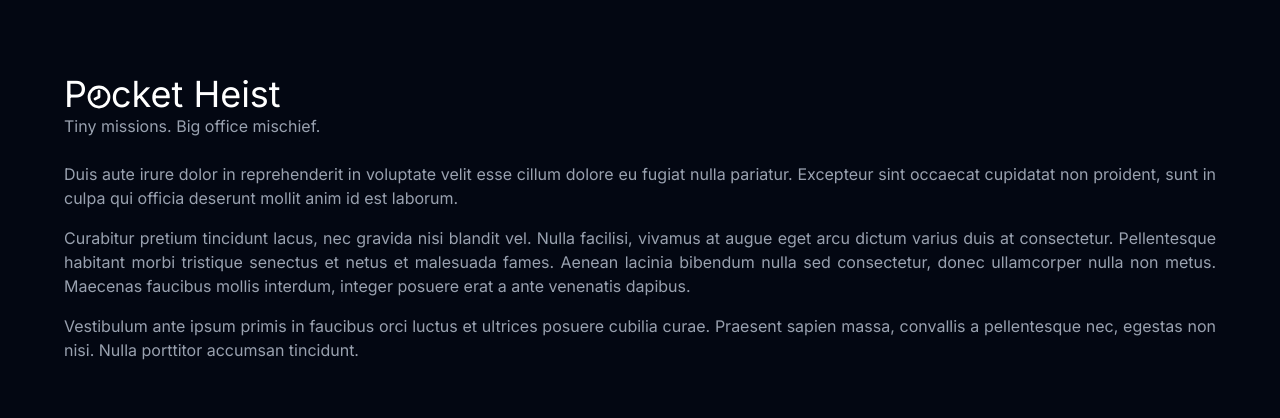
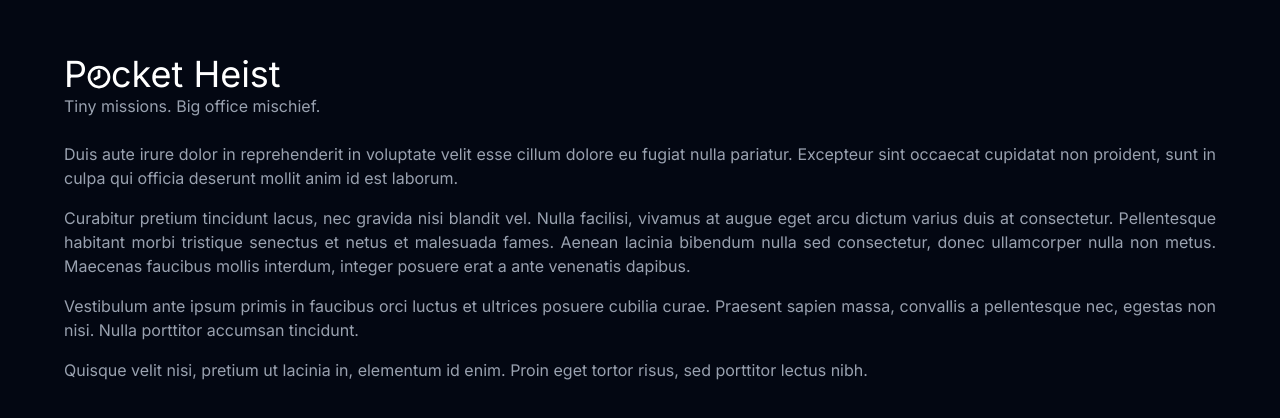
Before and after one commit to Beni-Alvarez/pocket-heist, a Next.js app: page / in a window 1280 px wide. Shown: the part 182-600 px from the top of the page. Built offline with nearby package versions, Linux system fonts and the light colour scheme.

Commit message:
Add another dummy paragraph to the splash page
Co-Authored-By: Claude Sonnet 5.5 <noreply@anthropic.com>

```diff
--- a/app/(public)/page.tsx
+++ b/app/(public)/page.tsx
@@ -28,6 +28,10 @@ export default function Home() {
           cubilia curae. Praesent sapien massa, convallis a pellentesque nec,
           egestas non nisi. Nulla porttitor accumsan tincidunt.
         </p>
+        <p className="mt-4">
+          Quisque velit nisi, pretium ut lacinia in, elementum id enim. Proin eget
+          tortor risus, sed porttitor lectus nibh.
+        </p>
       </div>
     </div>
   )
```
